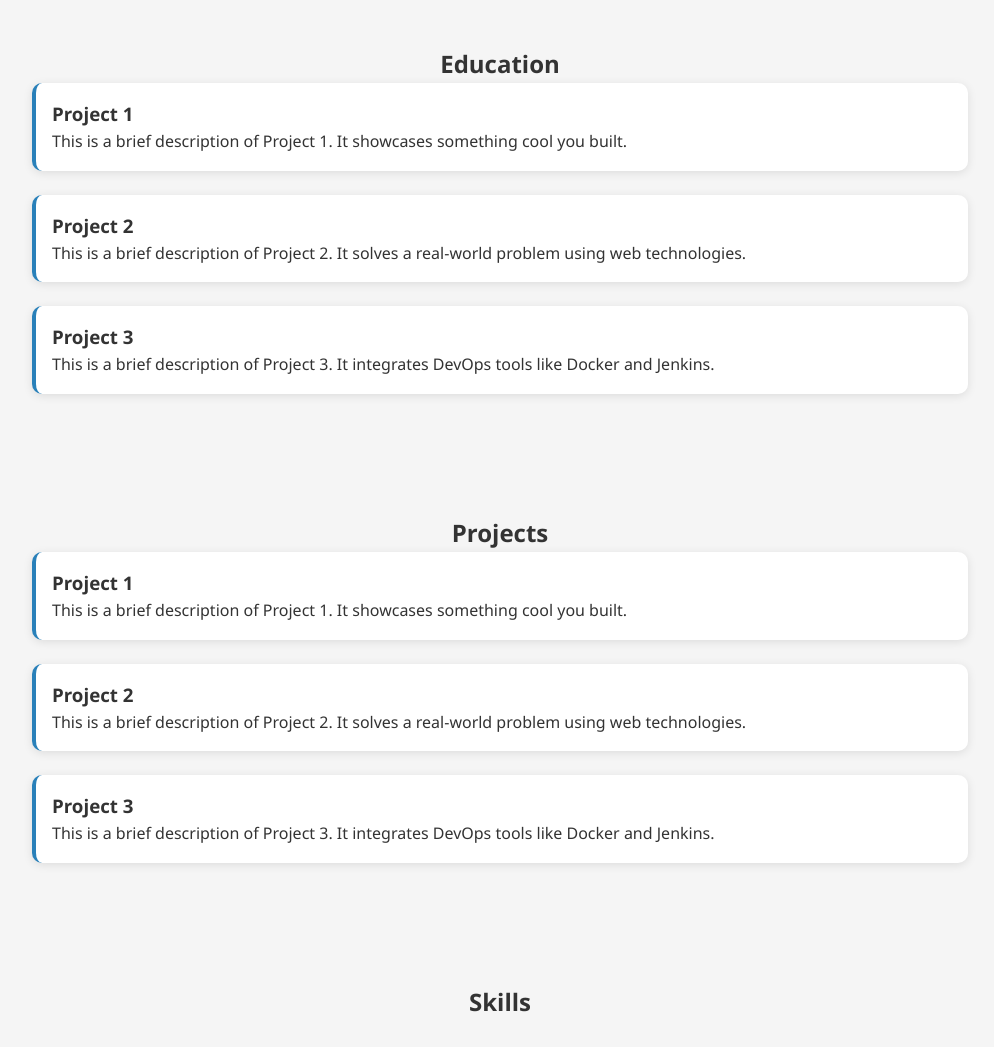
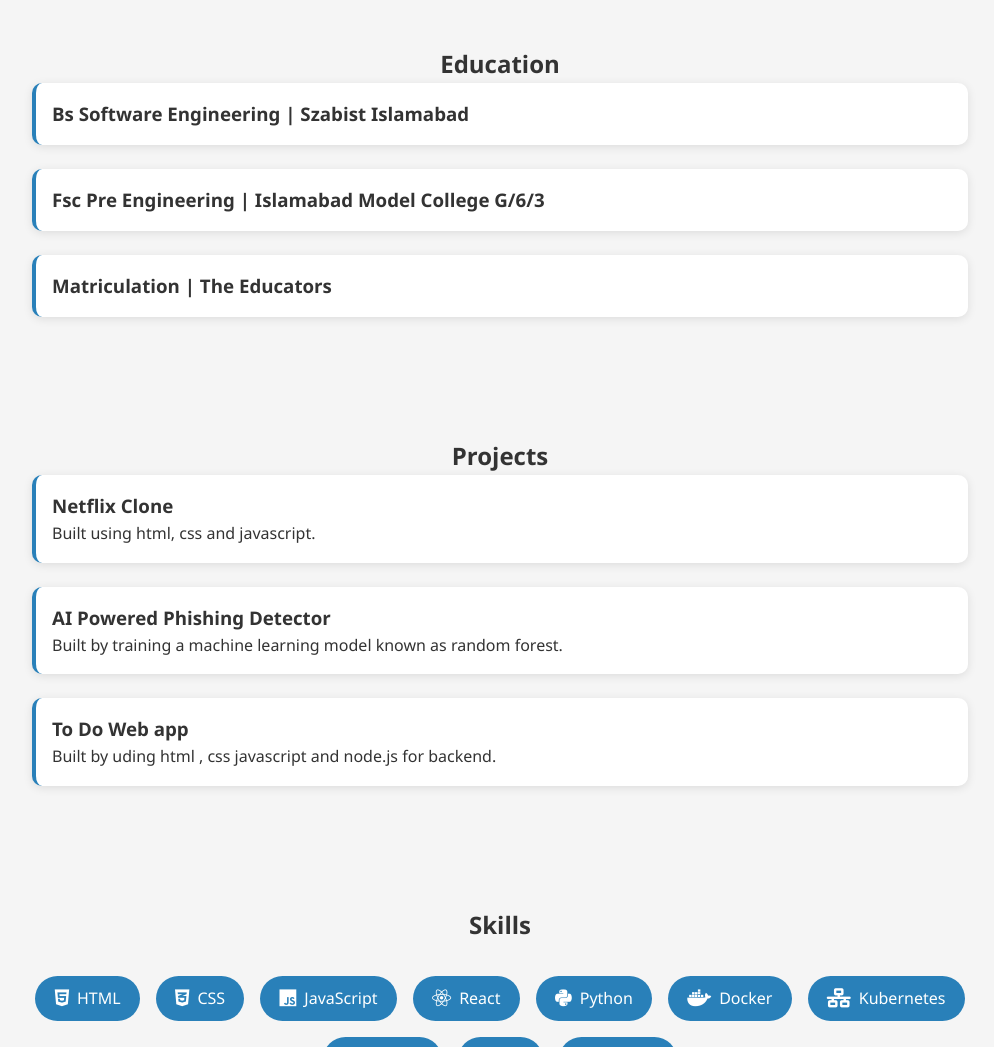
Before and after one commit to taimoor897/taimoor897.github.io, a plain HTML site: page index.html in a window 1280 px wide. Shown: the part 560-1607 px from the top of the page, without its empty margins (140-1134 px from the left). Drawn offline with nearby package versions, Linux system fonts and the light colour scheme.

Commit message:
Update index.html

```diff
--- a/index.html
+++ b/index.html
@@ -40,18 +40,18 @@
   <h2 class="bout">Education</h2>
 
   <div class="project" data-aos="fade-right">
-    <h3>Project 1</h3>
-    <p>This is a brief description of Project 1. It showcases something cool you built.</p>
+    <h3>Bs Software Engineering | Szabist Islamabad</h3>
+
   </div>
 
   <div class="project" data-aos="fade-left">
-    <h3>Project 2</h3>
-    <p>This is a brief description of Project 2. It solves a real-world problem using web technologies.</p>
+    <h3>Fsc Pre Engineering | Islamabad Model College G/6/3</h3>
+
   </div>
 
   <div class="project" data-aos="zoom-in">
-    <h3>Project 3</h3>
-    <p>This is a brief description of Project 3. It integrates DevOps tools like Docker and Jenkins.</p>
+    <h3>Matriculation | The Educators</h3>
+
   </div>
 </section>
 
@@ -59,18 +59,18 @@
   <h2 class="bout">Projects</h2>
 
   <div class="project" data-aos="fade-right">
-    <h3>Project 1</h3>
-    <p>This is a brief description of Project 1. It showcases something cool you built.</p>
+    <h3>Netflix Clone</h3>
+    <p>Built using html, css and javascript.</p>
   </div>
 
   <div class="project" data-aos="fade-left">
-    <h3>Project 2</h3>
-    <p>This is a brief description of Project 2. It solves a real-world problem using web technologies.</p>
+    <h3>AI Powered Phishing Detector</h3>
+    <p>Built by training a machine learning model known as random forest.</p>
   </div>
 
   <div class="project" data-aos="zoom-in">
-    <h3>Project 3</h3>
-    <p>This is a brief description of Project 3. It integrates DevOps tools like Docker and Jenkins.</p>
+    <h3>To Do Web app</h3>
+    <p>Built by uding html , css javascript and node.js for backend.</p>
   </div>
 </section>
 
```
